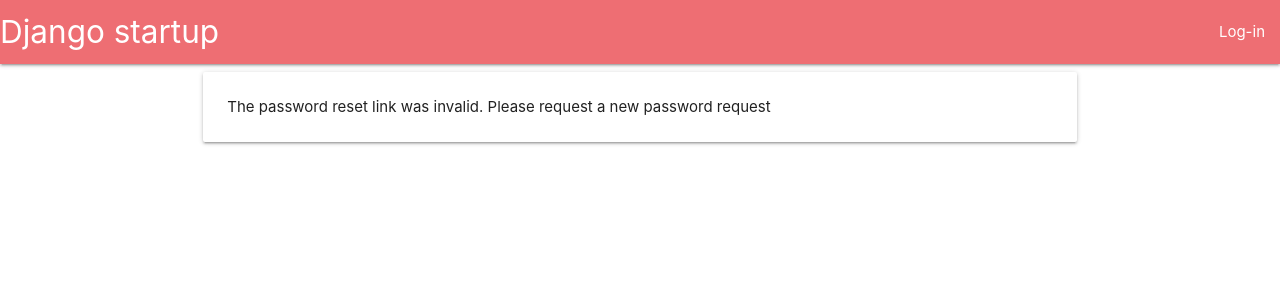
After one commit to Bayaniblues/Dj-cloudinary, a Django app: page /account/reset/1/1/ in a window 1280 px wide. The commit adds this page. Shown: the top 300 px of the page. Run offline with Django 3.2, Linux system fonts and the light colour scheme.

Commit message:
added password reset

```diff
--- a/account/templates/registration/login.html
+++ b/account/templates/registration/login.html
@@ -23,6 +23,7 @@
                             <p><input type="submit" value="Log-in"></p>
                         </div>
                     </form>
+                    <p><a href="{% url 'password_reset' %}">Forgotten your password?</a></p>
                 </div>
             </div>
         </div>
--- /dev/null
+++ b/account/templates/registration/password_reset_confirm.html
@@ -0,0 +1,27 @@
+{% extends "base.html" %}
+
+{% block title %}Reset your password{% endblock %}
+
+{% block content %}
+    <div class="row container">
+        <div class="col s12">
+            <div class="card">
+                <div class="card-content">
+                    {% if validlink %}
+                        <form class="container" action="." method="post">
+                            <span class="card-title">Reset your password</span>
+                            <div class="card-action">
+                                <p>Please enter your new password twice:</p>
+                                {{ form.as_p }}
+                                {% csrf_token %}
+                                <p><input type="submit" value="Change my password"/></p>
+                            </div>
+                        </form>
+                    {% else %}
+                        <p>The password reset link was invalid. Please request a new password request</p>
+                    {% endif %}
+                </div>
+            </div>
+        </div>
+    </div>
+{% endblock %}
--- /dev/null
+++ b/account/templates/registration/password_reset_email.html
@@ -0,0 +1,4 @@
+Someone asked for a password reset for email {{ email }}. Follow the link below:
+{{ protocol }}://{{ domain }} {% url "password_reset_confirm" uidb64=uid token=token %}
+Your username, in case you've forgotten: {{ user.get_username }}
+If you didn't request a password reset please ignore this email.
--- a/account/urls.py
+++ b/account/urls.py
@@ -7,5 +7,14 @@ urlpatterns = [
     # path('login/', views.user_login, name='login'),
     path('login/', auth_views.LoginView.as_view(), name='login'),
     path('logout/', auth_views.LogoutView.as_view(), name='logout'),
-    path('', views.dashboard, name='dashboard')
+    path('', views.dashboard, name='dashboard'),
+    # change password URLS
+    path('password_change/', auth_views.PasswordChangeView.as_view(), name='password_change'),
+    path('password_change/done/', auth_views.PasswordChangeDoneView.as_view(), name='password_change_done'),
+    # Reset password URLS
+    path('password_reset/', auth_views.PasswordResetView.as_view(),name='password_reset'),
+    path('password_reset/done/', auth_views.PasswordResetDoneView.as_view(), name='password_reset_done'),
+    path('reset/<uidb64>/<token>/', auth_views.PasswordResetConfirmView.as_view(), name='password_reset_confirm'),
+    path('reset/done/', auth_views.PasswordResetCompleteView.as_view(), name='password_reset_complete'),
+
 ]
--- a/backend/settings.py
+++ b/backend/settings.py
@@ -32,6 +32,10 @@ ALLOWED_HOSTS = []
 LOGIN_REDIRECT_URL = 'dashboard'
 LOGIN_URL = 'login'
 LOGOUT_URL = 'logout'
+
+
+# Email settings
+EMAIL_BACKEND = 'django.core.mail.backends.console.EmailBackend'
 
 
 # Application definition
```
Also changed, not shown: account/templates/registration/password_change_done.html (added, +16 -0 lines), account/templates/registration/password_change_form.html (added, +22 -0 lines), account/templates/registration/password_reset_complete.html (added, +18 -0 lines), account/templates/registration/password_reset_done.html (added, +16 -0 lines), account/templates/registration/password_reset_form.html (added, +23 -0 lines).
